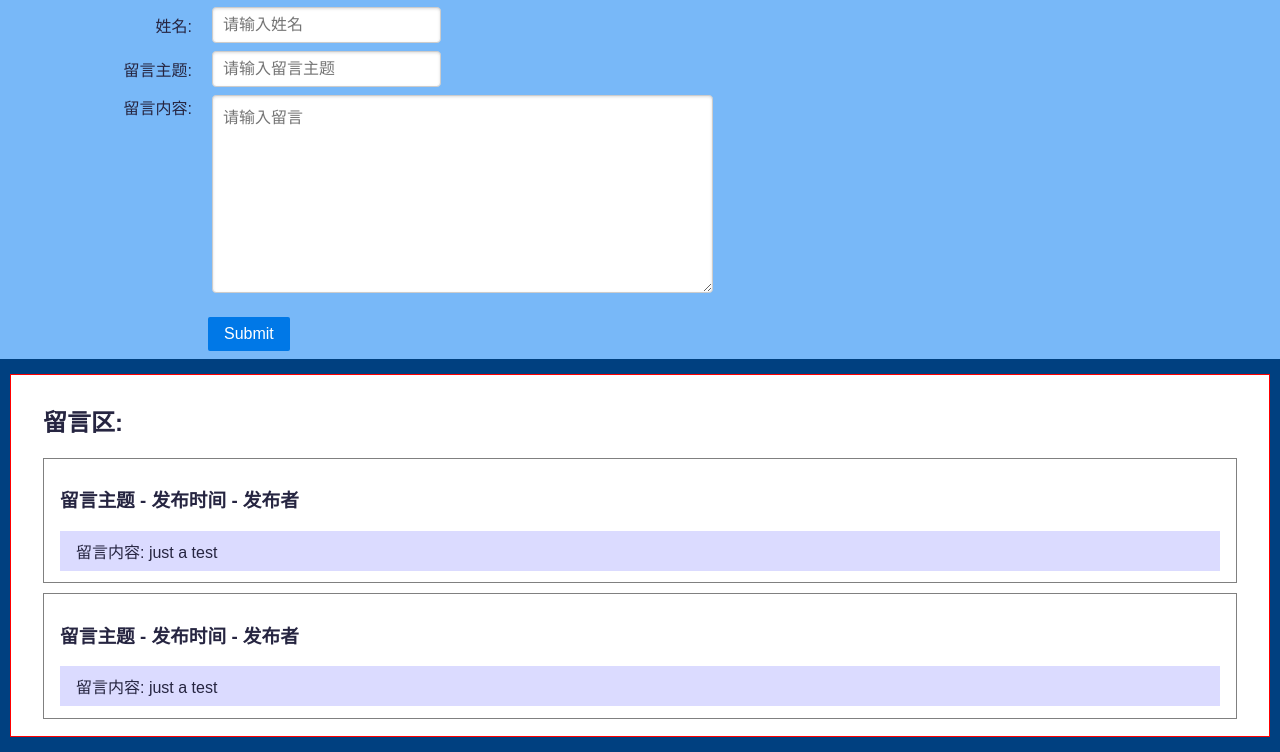
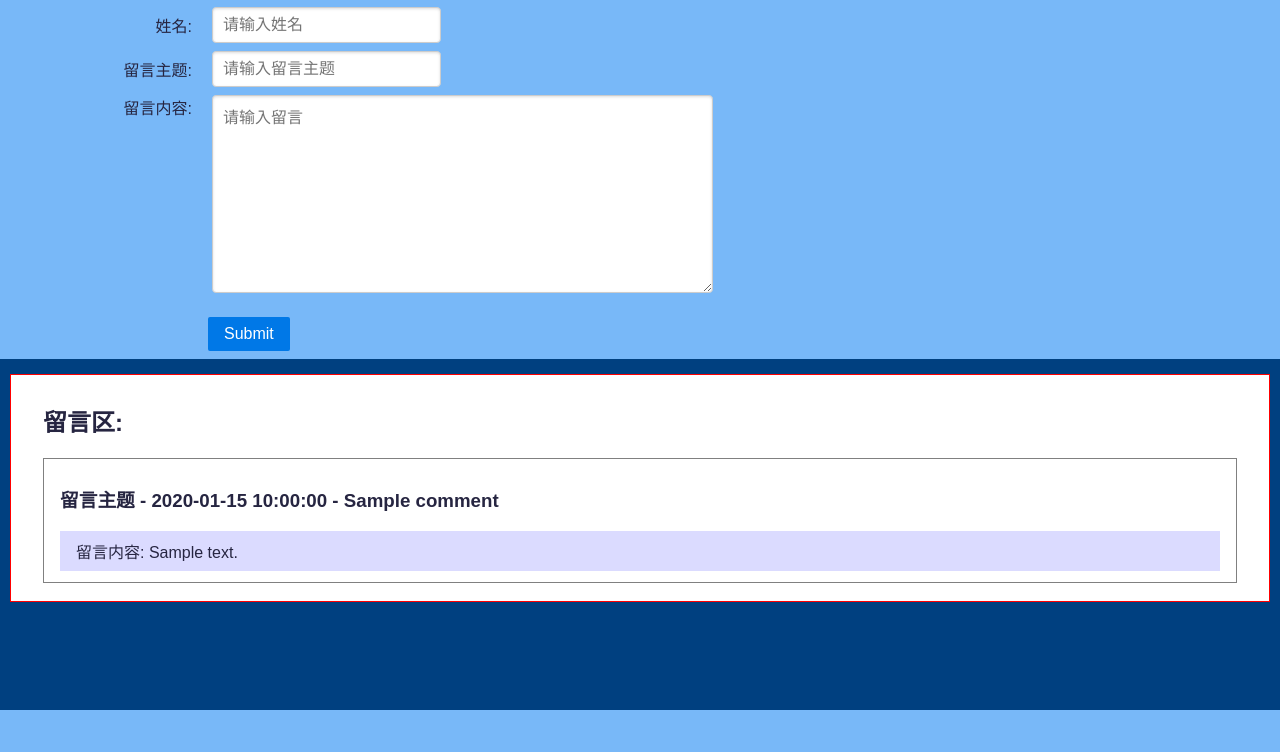
Before and after one commit to 15387062910/timing_send, a Flask app: template templates/index.html in a window 1280 px wide. Shown: the part 90-842 px from the top of the page. After the commit the page ends 800 px from the top, so only its background shows below. Run offline with Flask 2, Linux system fonts and the light colour scheme; the template is opened without the code that fills it: most values are stand-ins (such as "Sample title", 1, 10 or a date in 2020).

Commit message:
第一波
完成第一波基本的开发

```diff
--- a/app.py
+++ b/app.py
@@ -1,23 +1,34 @@
 # encoding: utf-8
 # __author__ = "wyb"
 # date: 2018/9/18
-import shelve
-from flask import Flask, request, render_template, redirect, escape
+from flask import Flask, request, render_template, redirect, escape, url_for
+from utils import save_data, load_data, log, get_ct
+from datetime import datetime
 
 app = Flask(__name__)
 
 
-def save_data(name, comment, create_time):
-    pass
+@app.route("/")
+def index():
+    data_list = load_data()
+    return render_template("index.html", comments=data_list)
 
 
-def load_data():
-    pass
+@app.route("/post", methods=['post'])
+def post():
+    """
+       用于提交评论的URL
+    :return:
+    """
+    name = request.form.get('name', '')
+    theme = request.form.get('theme', '')
+    content = request.form.get('content', '')
+    create_time = get_ct()
+    log(name, theme, content, create_time)
+    # 保存数据
+    save_data(name, theme, content, create_time)
 
-
-@app.route("/")
-def index():
-    return render_template("index.html")
+    return redirect('/')
 
 
 if __name__ == '__main__':
--- a/templates/index.html
+++ b/templates/index.html
@@ -34,20 +34,15 @@
     <div id="comments" class="comments">
         <h2>留言区:</h2>
         <!-- 若干项留言 -->
-        <div class="comment">
-            <h3>留言主题 - 发布时间 - 发布者</h3>
-            <p>
-                <span>留言内容: </span>
-                just a test
-            </p>
-        </div>
-        <div class="comment">
-            <h3>留言主题 - 发布时间 - 发布者</h3>
-            <p>
-                <span>留言内容: </span>
-                just a test
-            </p>
-        </div>
+        {% for comment in comments %}
+            <div class="comment">
+                <h3>留言主题 - {{ comment.create_time }} - {{ comment.name }}</h3>
+                <p>
+                    <span>留言内容: </span>
+                    {{ comment.content }}
+                </p>
+            </div>
+        {% endfor %}
     </div>
 
 
--- /dev/null
+++ b/utils.py
@@ -0,0 +1,61 @@
+# encoding: utf-8
+# __author__ = "wyb"
+# date: 2018/9/26
+import shelve
+from datetime import datetime
+
+DATA_FILE = 'data/guestbook.dat'
+
+
+def log(*args, **kwargs):
+    print(*args, **kwargs)
+
+
+def save_data(name, theme, content, create_time):
+    """
+    保存提交的数据
+    :param name: 姓名
+    :param theme: 评论主题
+    :param content: 评论内容
+    :param create_time: 评论时间
+    :return:
+    """
+    database = shelve.open(DATA_FILE)
+    # 获取数据库中已经存储的数据
+    if 'greeting_list' not in database:
+        greeting_list = []
+    else:
+        greeting_list = database['greeting_list']
+    # 添加提交的数据
+    greeting_list.insert(0, {
+        'name': name,
+        'theme': theme,
+        'content': content,
+        'create_time': create_time
+    })
+    # 更新数据库
+    database['greeting_list'] = greeting_list
+    # 关闭数据库
+    database.close()
+
+
+def load_data():
+    """
+    返回已经提交的数据
+    :return: 返回数据库中的数据
+    """
+    database = shelve.open(DATA_FILE)
+    greeting_list = database.get('greeting_list', [])
+    database.close()
+    return greeting_list
+
+
+def get_ct():
+    """
+    生成当前时间 时间格式固定为%Y/%m/%d %H:%M:%S
+    :return:
+    """
+    dt = datetime.now()
+    ct = dt.strftime('%Y/%m/%d %H:%M:%S')
+    # log(ct)
+    return ct
```
Also changed, not shown: README.md, demo/demo.png (added), 3 other files.
